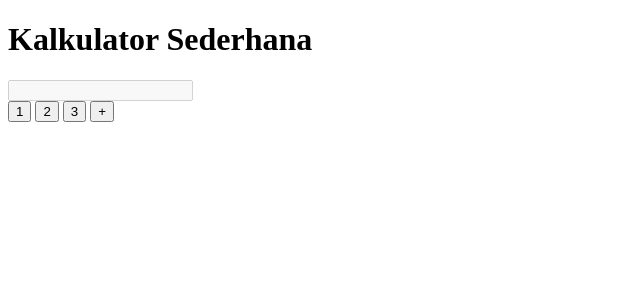
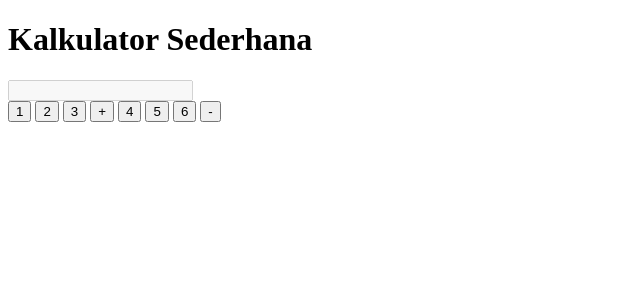
Before and after one commit to kholilblatir96/POJETCT_UTS, a PHP site: page / in a window 1280 px wide. Shown: the top 300 px of the page, without its empty margins (0-640 px from the left). Run offline with PHP 8.4, Linux system fonts and the light colour scheme.

Commit message:
Tambahkan tombol angka 4, 5, 6 dan tombol pengurangan pada UI kalkulator

```diff
--- a/index.php
+++ b/index.php
@@ -11,10 +11,17 @@
     <h1>Kalkulator Sederhana</h1>
         <input type="text" id="display" class="display" value="" disabled>
         <div class="buttons">
-        <button type="button" class="btn" onclick="appendValue('1')">1</button>
+                <button type="button" class="btn" onclick="appendValue('1')">1</button>
                 <button type="button" class="btn" onclick="appendValue('2')">2</button>
                 <button type="button" class="btn" onclick="appendValue('3')">3</button>
                 <button type="button" class="btn" onclick="appendValue('+')">+</button>
+
+                <button type="button" class="btn" onclick="appendValue('4')">4</button>
+                <button type="button" class="btn" onclick="appendValue('5')">5</button>
+                <button type="button" class="btn" onclick="appendValue('6')">6</button>
+                <button type="button" class="btn" onclick="appendValue('-')">-</button>
+
+
         </div>
     </div>
     <script src="script.js"></script>
```
